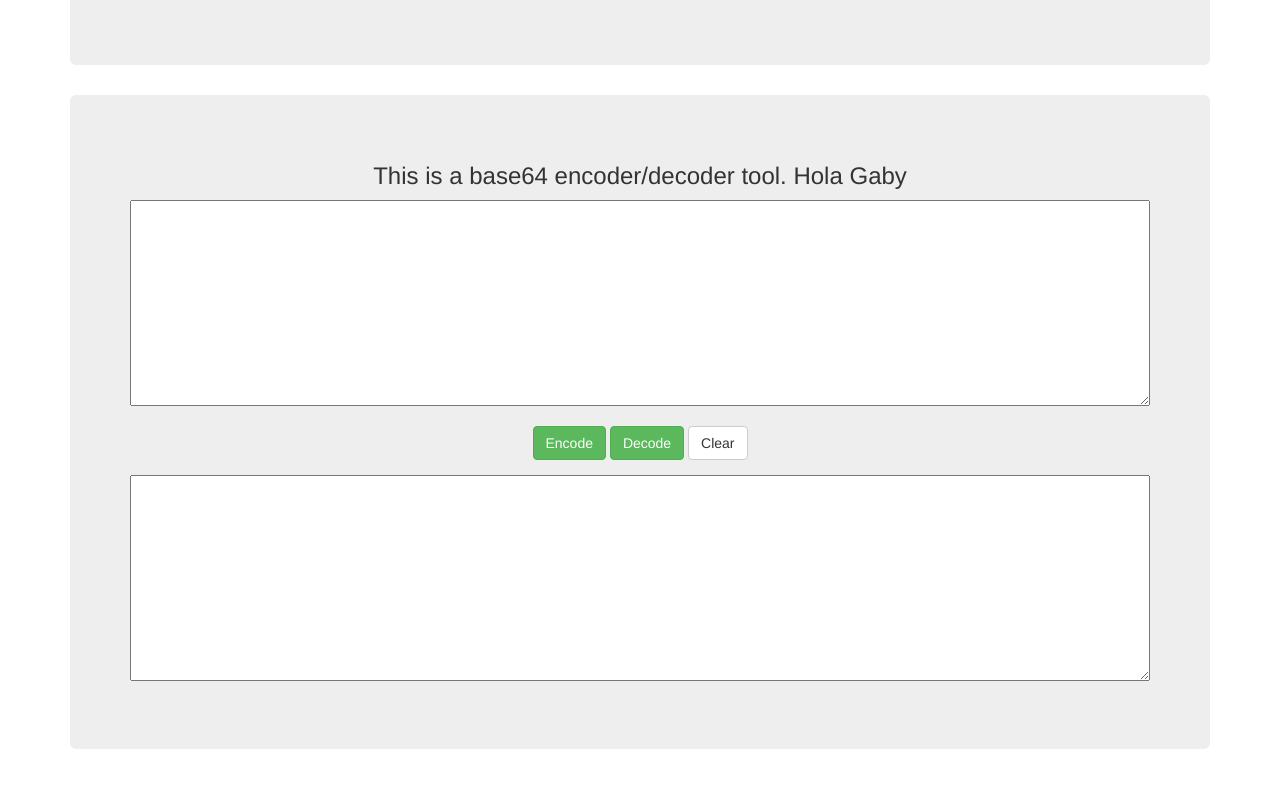
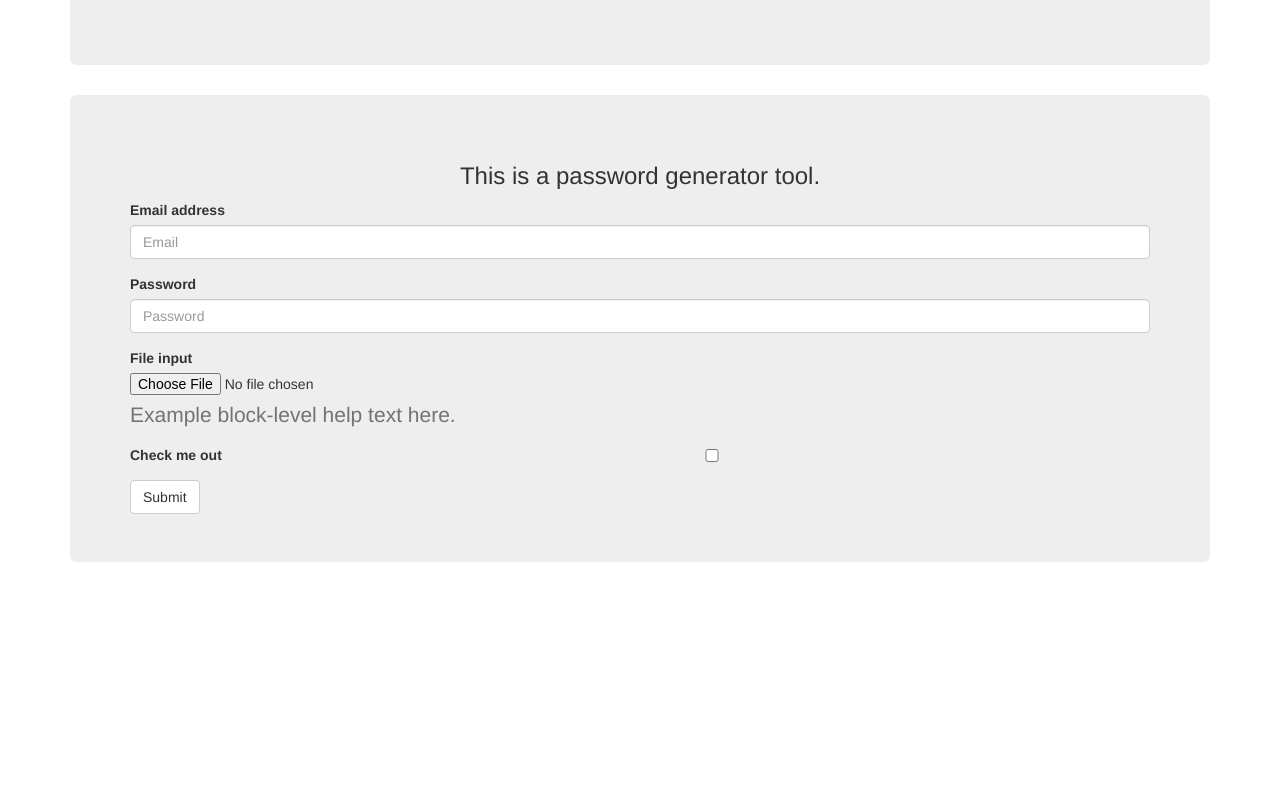
Before and after one commit to rviquez/base64decoder, a website: page index.html in a window 1280 px wide. Shown: the part 608-1396 px from the top of the page. After the commit the page ends 1220 px from the top, so only its background shows below. Drawn offline with nearby package versions, Linux system fonts and the light colour scheme.

```diff
--- a/index.html
+++ b/index.html
@@ -46,26 +46,30 @@
       <div class="jumbotron">
         <div class="row">
           <h3 class="col-sm-12 text-center">
-            This is a base64 encoder/decoder tool. Hola Gaby
+            This is a password generator tool.
           </h1>
         </div>
-        <div class="row">
-          <div class="col-sm-12 form-group">
-            <textarea id="word" type="text" name="word" value="" rows="10" required></textarea>
+        <form>
+          <div class="form-group">
+            <label for="exampleInputEmail1">Email address</label>
+            <input type="email" class="form-control" id="exampleInputEmail1" placeholder="Email">
           </div>
-        </div>
-        <div class="row">
-          <div class="col-sm-12 text-center form-group">
-            <button type="button" id="encode" class="btn btn-success">Encode</button>
-            <button type="button" id="decode" class="btn btn-success">Decode</button>
-            <button type="button" id="clear" class="btn btn-default">Clear</button>
+          <div class="form-group">
+            <label for="exampleInputPassword1">Password</label>
+            <input type="password" class="form-control" id="exampleInputPassword1" placeholder="Password">
           </div>
-        </div>
-        <div class="row">
-          <div class="col-sm-12 form-group">
-            <textarea id="result" type="text" name="result" value="" rows="10" readonly></textarea>
+          <div class="form-group">
+            <label for="exampleInputFile">File input</label>
+            <input type="file" id="exampleInputFile">
+            <p class="help-block">Example block-level help text here.</p>
           </div>
-        </div>
+          <div class="form-group">
+            <label class="checkbox">
+              Check me out<input type="checkbox">
+            </label>
+          </div>
+          <button type="submit" class="btn btn-default">Submit</button>
+        </form>
       </div>
     </div>
   </section>
```
Also changed, not shown: encodeChanger/encodingChange.js (added, +30 -0 lines), encodeChanger/main.js (added, +14 -0 lines), encodeChanger/package.json (added, +13 -0 lines), 2 other files.
